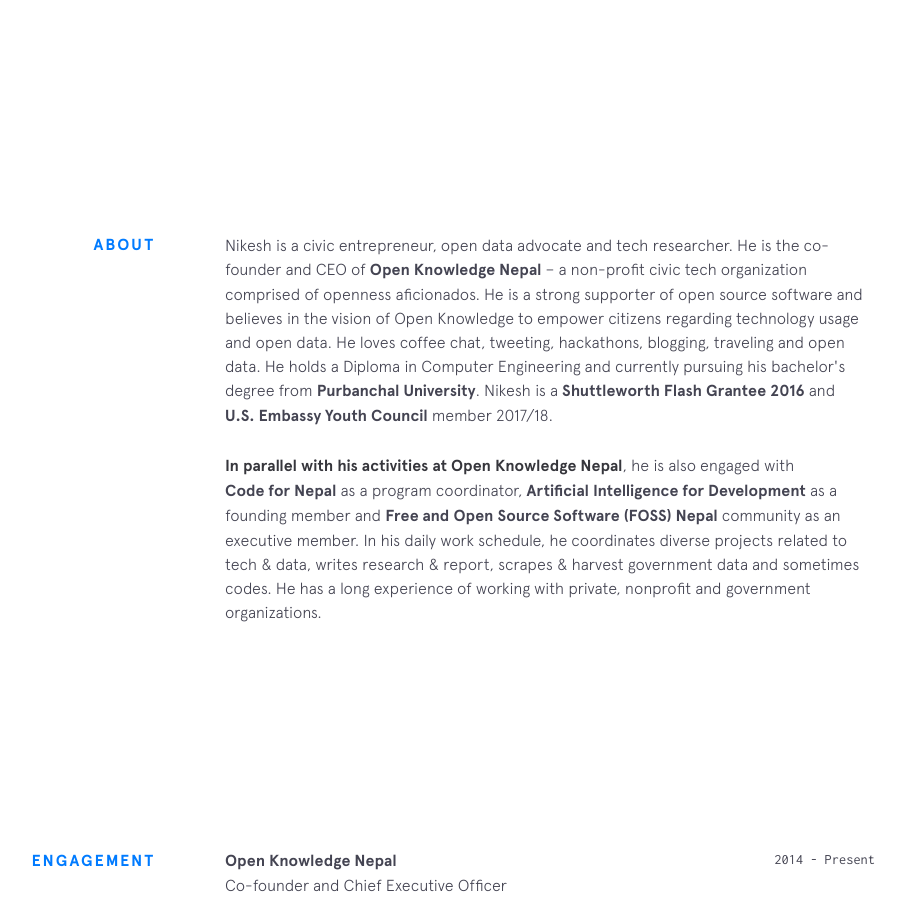
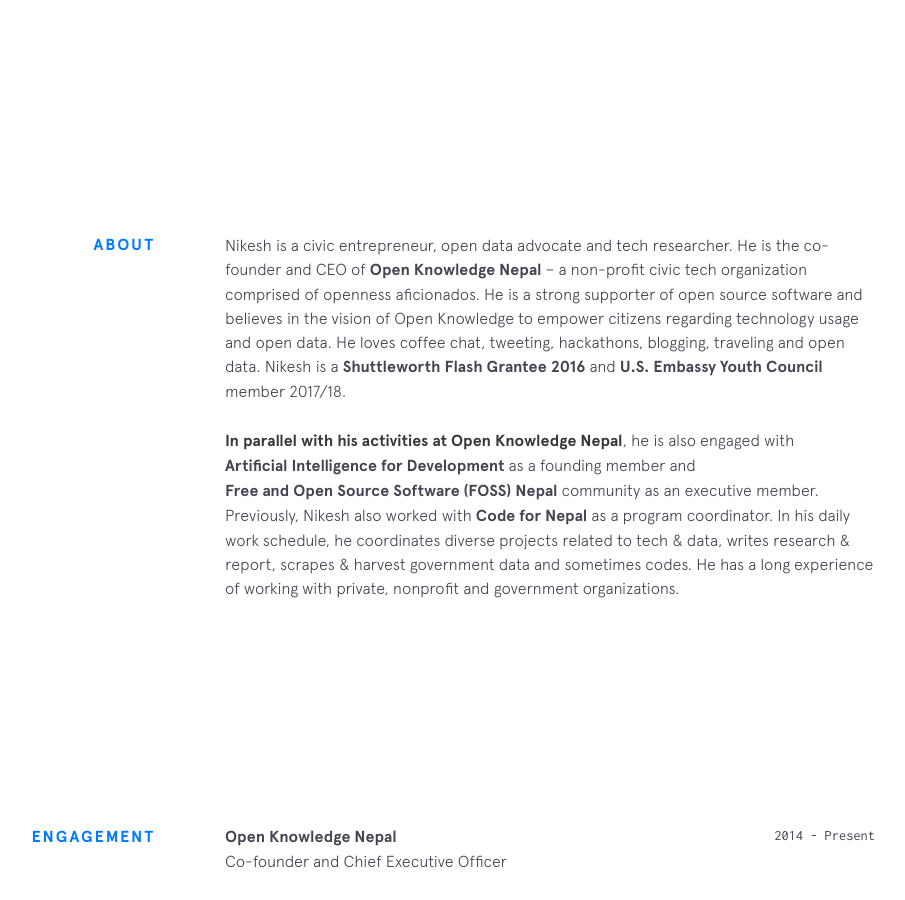
Before and after one commit to nikeshbalami/nikeshbalami.github.io, a Jekyll site: the page built from index.html, in a window 1280 px wide and 900 px high, scrolled down 767 px. Shown: the whole window, without its empty margins (225-1130 px from the left). Built offline with Jekyll 4.4.1, drawn with Linux system fonts in a browser that asks for light colours; nearby versions of some CDN libraries; some of the changed text lies outside the part shown.

Commit message:
updated recent changes

```diff
--- a/_includes/background.html
+++ b/_includes/background.html
@@ -3,11 +3,11 @@
   <div class="section__content">
     <p>
 
-      Nikesh is a civic entrepreneur, open data advocate and tech researcher. He is the co-founder and CEO of <a class="underline-link" href="http://oknp.org" target="_blank">Open Knowledge Nepal</a> – a non-profit civic tech organization comprised of openness aficionados. He is a strong supporter of open source software and believes in the vision of Open Knowledge to empower citizens regarding technology usage and open data. He loves coffee chat, tweeting, hackathons, blogging, traveling and open data. He holds a Diploma in Computer Engineering and currently pursuing his bachelor's degree from <a class="underline-link" href="http://purbanchaluniversity.edu.np" target="_blank">Purbanchal University</a>. Nikesh is a <a class="underline-link" href="https://www.shuttleworthfoundation.org" target="_blank">Shuttleworth Flash Grantee 2016</a> and <a class="underline-link" href="http://usyc.weinspirenepal.org/" target="_blank">U.S. Embassy Youth Council</a> member 2017/18.
+      Nikesh is a civic entrepreneur, open data advocate and tech researcher. He is the co-founder and CEO of <a class="underline-link" href="http://oknp.org" target="_blank">Open Knowledge Nepal</a> – a non-profit civic tech organization comprised of openness aficionados. He is a strong supporter of open source software and believes in the vision of Open Knowledge to empower citizens regarding technology usage and open data. He loves coffee chat, tweeting, hackathons, blogging, traveling and open data. Nikesh is a <a class="underline-link" href="https://www.shuttleworthfoundation.org" target="_blank">Shuttleworth Flash Grantee 2016</a> and <a class="underline-link" href="http://usyc.weinspirenepal.org/" target="_blank">U.S. Embassy Youth Council</a> member 2017/18.
       </p>
 
       <p>
-      <strong>In parallel with his activities at Open Knowledge Nepal</strong>, he is also engaged with <a class="underline-link" href="http://codefornepal.org/" target="_blank">Code for Nepal</a> as a program coordinator, <a class="underline-link" href="http://ainepal.org/" target="_blank">Artificial Intelligence for Development</a> as a founding member and <a class="underline-link" href="http://wiki.fossnepal.org/index.php?title=Main_Page" target="_blank">Free and Open Source Software (FOSS) Nepal</a> community as an executive member. In his daily work schedule, he coordinates diverse projects related to tech & data, writes research & report, scrapes & harvest government data and sometimes codes. He has a long experience of working with private, nonprofit and government organizations.
+      <strong>In parallel with his activities at Open Knowledge Nepal</strong>, he is also engaged with <a class="underline-link" href="http://ainepal.org/" target="_blank">Artificial Intelligence for Development</a> as a founding member and <a class="underline-link" href="http://wiki.fossnepal.org/index.php?title=Main_Page" target="_blank">Free and Open Source Software (FOSS) Nepal</a> community as an executive member. Previously, Nikesh also worked with <a class="underline-link" href="http://codefornepal.org/" target="_blank">Code for Nepal</a> as a program coordinator. In his daily work schedule, he coordinates diverse projects related to tech & data, writes research & report, scrapes & harvest government data and sometimes codes. He has a long experience of working with private, nonprofit and government organizations.
     </p>
 
     <!-- {% include employment-status.html %} -->
```
Also changed, not shown: _data/experience.yml (+5 -5 lines), 2 other files.
